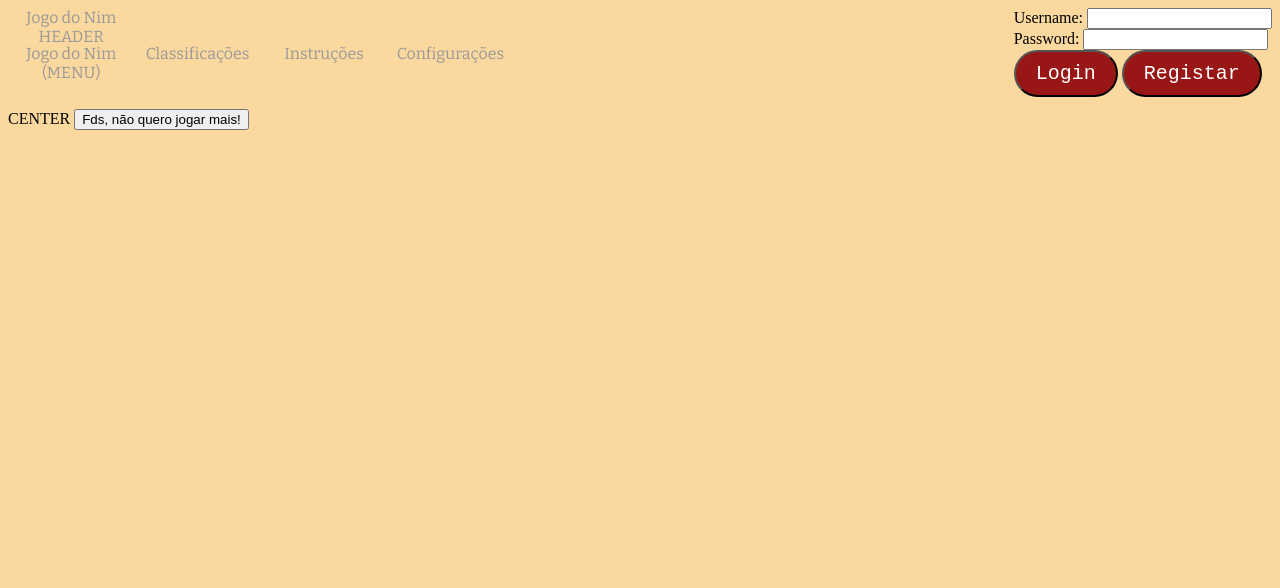
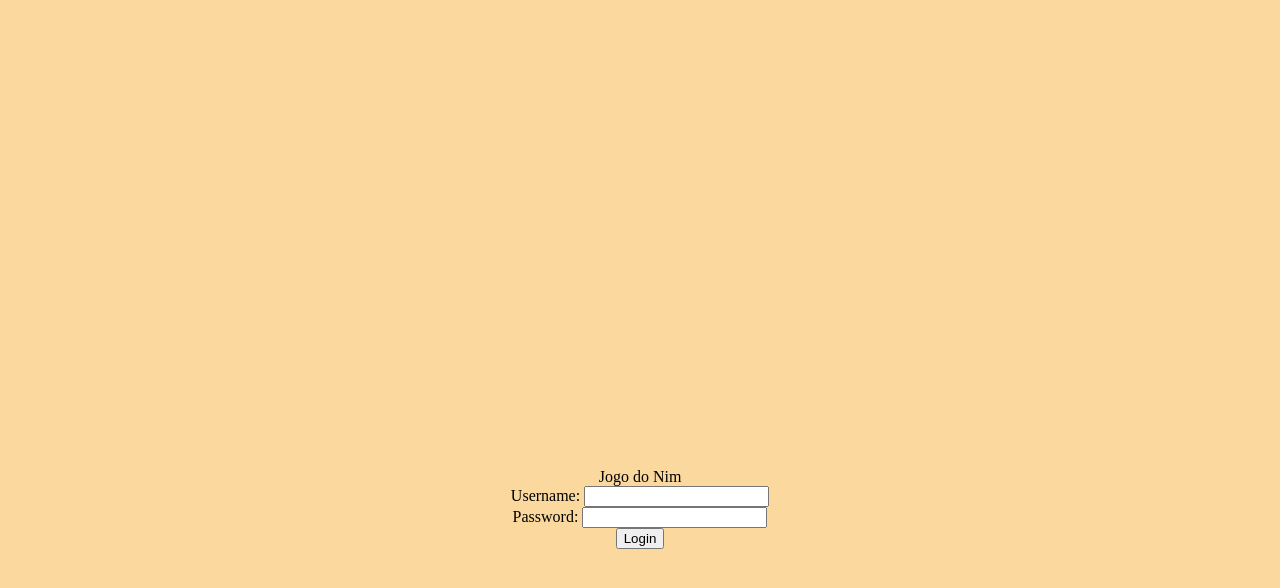
Before and after one commit to jr192/TW, a plain HTML site: page index.html in a window 1280 px wide. Both pictures are taken after a click on the button "Login". Drawn offline with nearby package versions, Linux system fonts and the light colour scheme.

Commit message:
Add files via upload

```diff
--- a/index.html
+++ b/index.html
@@ -12,27 +12,30 @@
 </head>
 
 <body class="background">
-	<div id="header">
-		<span class="h1"> Jogo do Nim HEADER</span>
-		<div class="user_account">
-			Username: <input type="text" id="username"><br>
-  			Password: <input type="password" id="password"><br>
+	<div id="painel_1">
+		<div class="header_painel1">
+			<span class="title">JOGO DO NIM</span>
+		</div>
+		<div class="conteudo">
 			<button id="login" onclick=login()>Login</button>
 			<button id="registo" onclick=registar()>Registar</button>
 		</div>
 	</div>
 
-	<div id="menu">
-				<span class="h1"> Jogo do Nim (MENU) </span>
-				<div class="h1">Classificações</div>
-				<div class="h1">Instruções</div>
-				<div class="h1">Configurações</div>
+	<div id="painel_2">
+			<span class="h1"> Jogo do Nim </span><br>
+			Username: <input type="text"><br>
+  			Password: <input type="password"><br>
+  			<button id="login_wData" onclick=login_wData()>Login</button>
+
 
 	</div>
 
-	<div id="center">
-			CENTER
-				<button id="desistir" onclick=login()>Fds, não quero jogar mais!</button>
+	<div id="painel_3">
+			<button id="classficicao" onclick=buttons()>Classificações</button>
+			<button id="instrucoes" onclick=buttons()>Instruções</button>
+			<button id="configuracoes" onclick=buttons()>Configurações</button>
+
 
 	</div>
 
--- a/javascript.js
+++ b/javascript.js
@@ -16,7 +16,7 @@ document.getElementById('tabuleiro').appendChild(table);
 
 
 //var vaar = document.getElementsByClassName('background')[0].style.background="red";
-},1000);*/
+},1000);
 
 function registar(){
 	document.getElementById('painel_login').style.display='none';
@@ -27,3 +27,21 @@ function login(){
 	document.getElementById('painel_login').style.display='none';
 	document.getElementById('painel_def').style.display='block';
 }
+function buttons(){
+	document.getElementById('login').style.display='none';
+
+}*/
+
+function registar(){
+	document.getElementById('painel_1').style.display='none';
+	document.getElementById('painel_2').style.display='block';
+}
+
+function login(){
+	document.getElementById('painel_1').style.display='none';
+	document.getElementById('painel_2').style.display='block';
+}
+function login_wData(){
+	document.getElementById('painel_2').style.display='none';
+	document.getElementById('painel_3').style.display='block';
+}
--- a/style.css
+++ b/style.css
@@ -1,16 +1,33 @@
 @import url('https://fonts.googleapis.com/css?family=Open+Sans');
 @import url('https://fonts.googleapis.com/css?family=Bitter');
-
+/*
 html{
 	height: 100%;
 	width: 100%;
 }
+*/
 .background{
 	background-color: hsl(38, 90%, 80%);
 }
+.title{
+	font-family: 'Bitter', serif;
+	color: hsl(0, 0%, 60%) ;
+	}
+/*
 .h1{
-	width: 10%;
-    height: 35px;
+	width: 100%;
+    height: 40px;
+    position: center;
+	font-family: 'Bitter', serif;
+	color: hsl(0, 0%, 60%) ;
+    text-align: center;
+    float: left;
+
+}
+
+.h2{
+	width: 100%;
+    height: 40px;
     position: center;
 	font-family: 'Bitter', serif;
 	color: hsl(0, 0%, 60%) ;
@@ -73,4 +90,33 @@ html{
 
   background: #9c9d9e;
   text-decoration: none;
+}*/
+
+html {
+	width: 100%;
+	height: 100%;
 }
+
+
+.title {
+	font-size: 40px;
+	font-weight: bold;
+	margin-top: 100px;
+}
+#painel_1, #painel_2, #painel_3 {
+ 	display: table;
+	width: 100%;
+	height: 1000px;
+	text-align:center;
+	align-content: center;
+}
+#painel_2,#painel_3 {
+	display: none ;
+}
+.conteudo {
+		line-height: 10;
+}
+.header-painel1 {
+	height: 100px;
+	line-height: 100px;
+}
```
